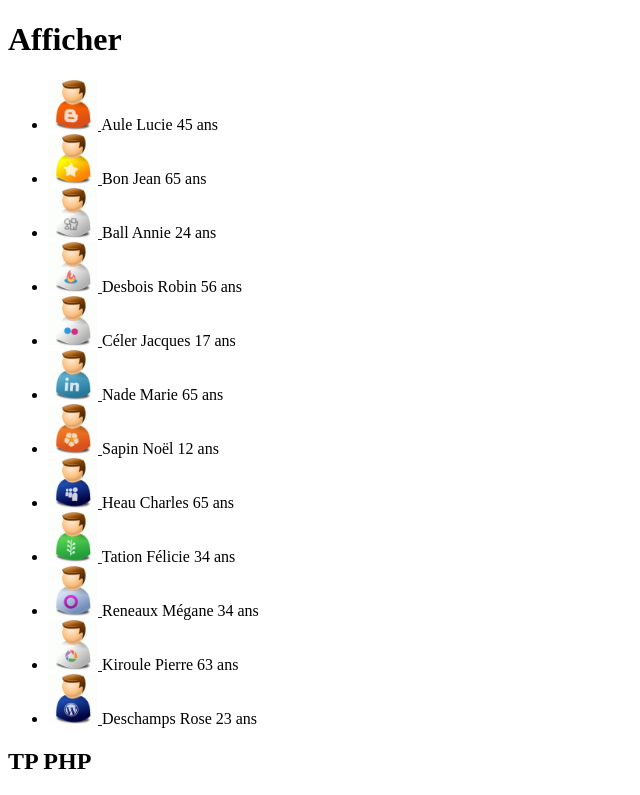
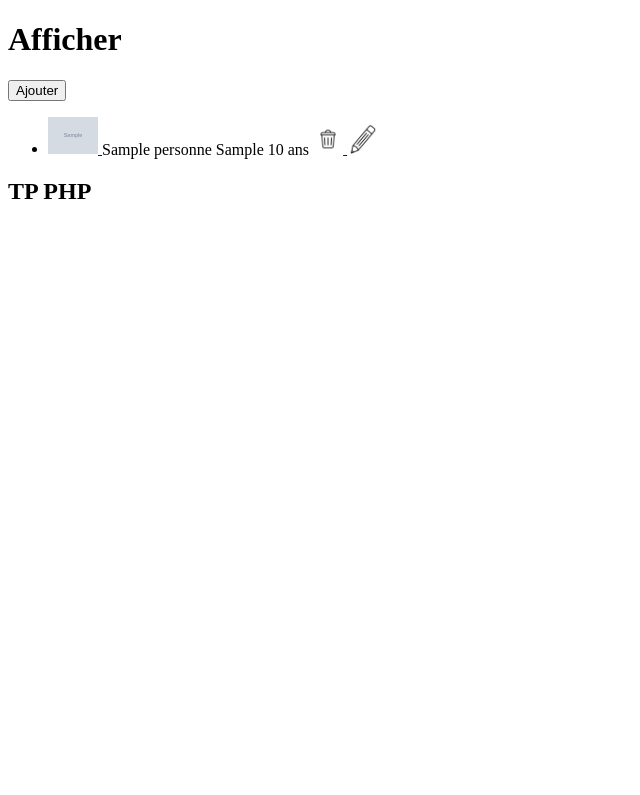
Before and after one commit to vincent-vnst/php-site, a PHP site: page /personnes.php in a window 1280 px wide. Shown: the part 52-847 px from the top of the page, without its empty margins (0-640 px from the left). After the commit the page ends 251 px from the top, so only its background shows below. Run offline with PHP 8.4, Linux system fonts and the light colour scheme; tables that the repository leaves empty or names only in its code hold one stand-in row (values such as "Sample post"); grey boxes marked "Sample" are stand-in pictures.

Commit message:
BDD - Personnes

```diff
--- a/bdd.php
+++ b/bdd.php
@@ -1,15 +1,12 @@
 <?php
-$listePersonnes = [
-    ['id' => '1', 'nom' => 'Aule', 'prenom' => 'Lucie', 'age' => '45', 'photo' => '1_aule.gif'],
-    ['id' => '2', 'nom' => 'Bon', 'prenom' => 'Jean', 'age' => '65', 'photo' => '2_bon.gif'],
-    ['id' => '3', 'nom' => 'Ball', 'prenom' => 'Annie', 'age' => '24', 'photo' => '3_ball.gif'],
-    ['id' => '4', 'nom' => 'Desbois', 'prenom' => 'Robin', 'age' => '56', 'photo' => '4_desbois.gif'],
-    ['id' => '5', 'nom' => 'Céler', 'prenom' => 'Jacques', 'age' => '17', 'photo' => '5_celer.gif'],
-    ['id' => '6', 'nom' => 'Nade', 'prenom' => 'Marie', 'age' => '65', 'photo' => '6_nade.gif'],
-    ['id' => '7', 'nom' => 'Sapin', 'prenom' => 'Noël', 'age' => '12', 'photo' => '7_sapin.gif'],
-    ['id' => '8', 'nom' => 'Heau', 'prenom' => 'Charles', 'age' => '65', 'photo' => '8_heau.gif'],
-    ['id' => '9', 'nom' => 'Tation', 'prenom' => 'Félicie', 'age' => '34', 'photo' => '9_tation.gif'],
-    ['id' => '10', 'nom' => 'Reneaux', 'prenom' => 'Mégane', 'age' => '34', 'photo' => '10_reneaux.gif'],
-    ['id' => '11', 'nom' => 'Kiroule', 'prenom' => 'Pierre', 'age' => '63', 'photo' => '11_kiroule.gif'],
-    ['id' => '12', 'nom' => 'Deschamps', 'prenom' => 'Rose', 'age' => '23', 'photo' => '12_deschamps.gif']
-];
+// ouverture de la connexion
+$host = "localhost";
+$dbname = "bdd";
+$port = "3306";
+$username = 'root';
+$password = 'root';
+
+$dsn = "mysql:host=$host;port=$port;dbname=$dbname";
+$options = [PDO::MYSQL_ATTR_INIT_COMMAND => 'SET NAMES utf8'];
+
+$db = new PDO($dsn, $username, $password, $options);
--- a/css/style.css
+++ b/css/style.css
@@ -1,3 +1,7 @@
 main ul li img {
     width: 50px;
 }
+
+main ul li a~a img {
+    width: 30px;
+}
--- a/personnes.php
+++ b/personnes.php
@@ -1,5 +1,13 @@
 <?php
 require 'bdd.php';
+// création de la requête
+$sql = 'SELECT * FROM personnes';
+// envoi de la requête et récupération du résultat
+$statement = $db->prepare($sql);
+$statement->execute();
+
+$listePersonnes = $statement->fetchAll();
+
 $page_title = 'Personnes';
 ?>
 <!DOCTYPE html>
@@ -12,7 +20,7 @@ $page_title = 'Personnes';
 
     <main>
         <h1>Afficher</h1>
-
+        <a href='create.php'><button>Ajouter</button></a>
         <ul>
             <?php
             foreach ($listePersonnes as $personne) {
@@ -24,6 +32,12 @@ $page_title = 'Personnes';
                     <?= $personne['nom'] ?>
                     <?= $personne['prenom'] ?>
                     <?= $personne['age'] ?> ans
+                    <a href='delete.php?id=<?= $personne['id'] ?>'>
+                        <img src='images/poubelle.png' alt='supprimer' />
+                    </a>
+                    <a href='update.php?id=<?= $personne['id'] ?>'>
+                        <img src='images/crayon.png' alt='modifier' />
+                    </a>
                 </li>
                 <?php
             }
```
